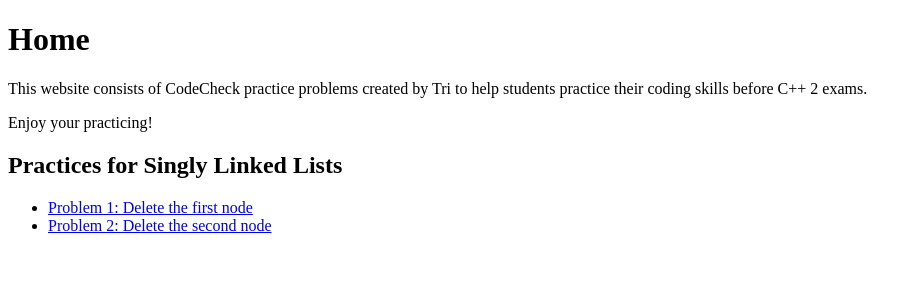
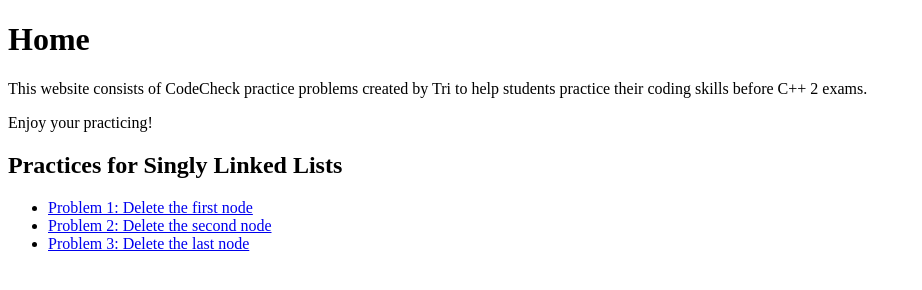
Before and after one commit to trivankute/OCC-Cplusplus2-CodeCheckProblems, a plain HTML site: page index.html in a window 1280 px wide. Shown: the whole page, without its empty margins (0-922 px from the left). Drawn offline with Linux system fonts and the light colour scheme.

Commit message:
Updated the 3rd problem for SLL

```diff
--- a/index.html
+++ b/index.html
@@ -14,6 +14,7 @@
         <ul>
             <li><a href="https://codecheck.io/files/26090608303kgj9hssnbjayx4slmudtnxwp">Problem 1: Delete the first node</a></li>
             <li><a href="https://codecheck.io/files/260907083622vg4zxfimw9rwgu68uwcsnna">Problem 2: Delete the second node</a></li>
+            <li><a href="https://codecheck.io/files/26090708476d1bot8miwcqkbp890yqbrle3">Problem 3: Delete the last node</a></li>
         </ul>
     </body>
 </html>
```
